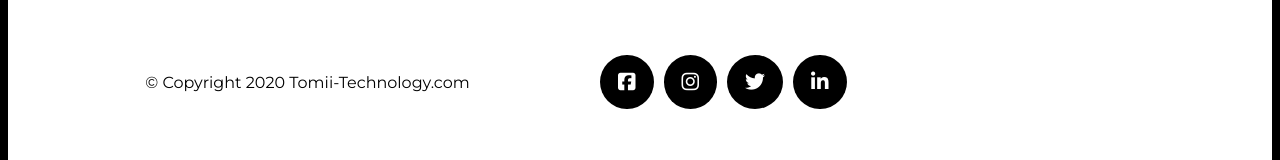
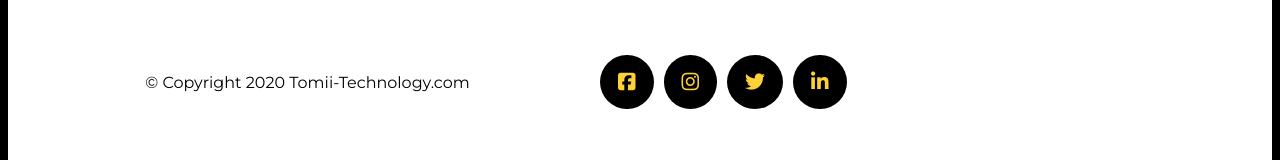
Before and after one commit to Tomsz24/final-task-kodilla4, a website: page index.html in a window 1280 px wide. Shown: the part 2368-2528 px from the top of the page. Drawn offline with Linux system fonts and the light colour scheme.

Commit message:
change font color in gooter social media

```diff
--- a/sass/style.scss
+++ b/sass/style.scss
@@ -249,7 +249,7 @@ footer ul li {
 }
 
 footer ul li a {
-  color: $light-background;
+  color: $gold-color;
   font-size: 20px;
 }
 
```
Also changed, not shown: css/style.css, 1 other file.
